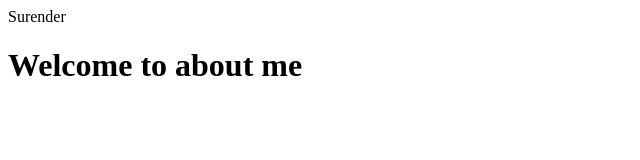
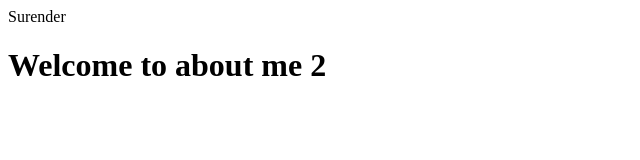
Before and after one commit to surendergupta/surender.github.com, a plain HTML site: page index.html in a window 1280 px wide. Shown: the full height of the page, 0-640 px from the left. Drawn offline with Linux system fonts and the light colour scheme.

Commit message:
Update index.html

```diff
--- a/index.html
+++ b/index.html
@@ -3,6 +3,6 @@
     <titile>Surender</titile>
   </head>
   <body>
-    <h1>Welcome to about me</h1>
+    <h1>Welcome to about me 2</h1>
   </body>
 </html>
```
